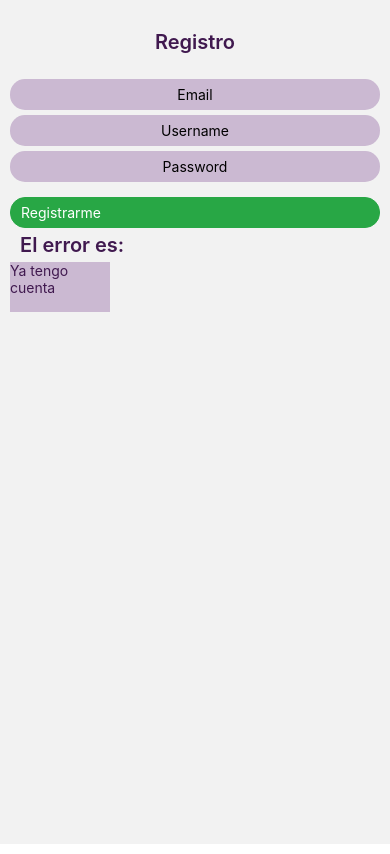
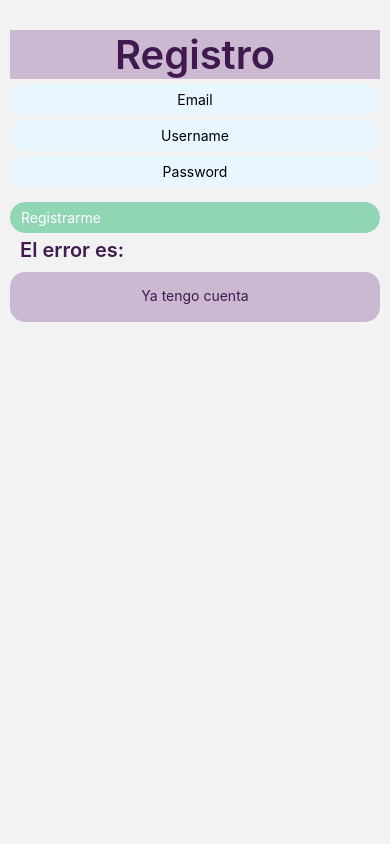
Before and after one commit to santiruiz831/prog3ProyectoReactNative, a React Native app in the folder my-proyect/: screen /Registro in a window 390 px wide. Built offline with nearby package versions, Linux system fonts and the light colour scheme; no server answers.

Commit message:
login y register

```diff
--- a/my-proyect/src/screens/Login.js
+++ b/my-proyect/src/screens/Login.js
@@ -55,7 +55,7 @@ class Login extends Component {
           onPress={() => this.props.navigation.navigate("Registro")}
           style={styles.cambiar}
         >
-          <Text style={styles.cambio}>No tengo cuenta</Text>
+          <Text style={styles.cambio}> No tengo cuenta </Text>
         </TouchableOpacity>
       </View>
     );
@@ -70,10 +70,11 @@ const styles = StyleSheet.create({
     },
     bienve: {
       textAlign: 'center',
-    fontSize: 20,
       fontWeight: '600',
-    color: '#40194f',
       marginTop: 20,
+      color: "#40194f",
+      fontSize: 40,
+      backgroundColor: '#cbb9d2',
     },
     container:{
       paddingVertical: 10,
@@ -87,25 +88,24 @@ const styles = StyleSheet.create({
       padding: 7,
       marginTop: 5,
       borderRadius: 15,
+
     },
     botton:{
-
-        backgroundColor: '#28a745',
+      backgroundColor: "#91D6B4",
       paddingHorizontal: 10,
       paddingVertical: 6,
       textAlign: 'center',
       borderRadius: 15,
       borderWidth: 1,
       borderStyle: 'solid',
-        borderColor: '#28a745',
-        textAlign: 'center',
+      borderColor: "#91D6B4",
       padding: 7,
       marginTop: 15,
       borderRadius: 15,
       width: '100%',
     },
     text:{
-        color: '#fff'
+      color: "#40194f"
     }    ,
     error: {
       textAlign: "left",
@@ -117,11 +117,20 @@ const styles = StyleSheet.create({
     cambiar: {
       backgroundColor: '#cbb9d2',
       height: 50,
-      width: 100,
+      color: "white",
+      textAlign: "center",
+      padding: 7,
+      marginTop: 5,
+      borderRadius: 15,
+      width: "100%",
     },
     cambio: {
-    color: '#40194f'
-}
+      color: "#40194f",
+      width: '100%',
+      textAlign: "center",
+      marginTop: 8,
+
+    },
  })
 
 export default Login;
--- a/my-proyect/src/screens/Register.js
+++ b/my-proyect/src/screens/Register.js
@@ -70,30 +70,30 @@ const styles = StyleSheet.create({
     },
     title: {
         textAlign: 'center',
-        fontSize: 20,
         fontWeight: '600',
-        color: '#40194f',
         marginTop: 20,
-        marginBottom: 20,
+        color: "#40194f",
+        fontSize: 40,
+        backgroundColor: '#cbb9d2',
     },
     field: {
         width: "100%",
-        backgroundColor: "#cbb9d2",
         textAlign: 'center',
         padding: 7,
         marginTop: 5,
         borderRadius: 15,
+        backgroundColor: "#E7F6FF",
+        color: "black"
+    },
 
-    },
     botton: {
-        backgroundColor: '#28a745',
+        backgroundColor: "#91D6B4",
         paddingHorizontal: 10,
         paddingVertical: 6,
         textAlign: 'center',
-        borderRadius: 15,
         borderWidth: 1,
         borderStyle: 'solid',
-        borderColor: '#28a745',
+        borderColor: "#91D6B4",
         textAlign: 'center',
         padding: 7,
         marginTop: 15,
@@ -113,11 +113,21 @@ const styles = StyleSheet.create({
     cambiar: {
         backgroundColor: '#cbb9d2',
         height: 50,
-      width: 100,
+        color: "white",
+        textAlign: "center",
+        padding: 7,
+        marginTop: 5,
+        borderRadius: 15,
+        width: "100%",
     },
     cambio: {
-          color: '#40194f'
-      }
+        color: "#40194f",
+        width: '100%',
+        textAlign: "center",
+        marginTop: 8,
+
+    },
+
 })
 
 export default Register;
```
Lines whose indentation alone changed are shown as unchanged.
